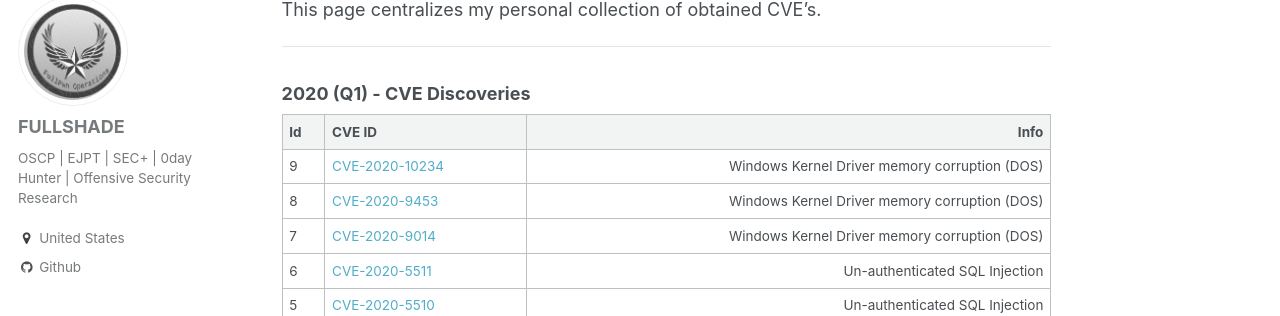
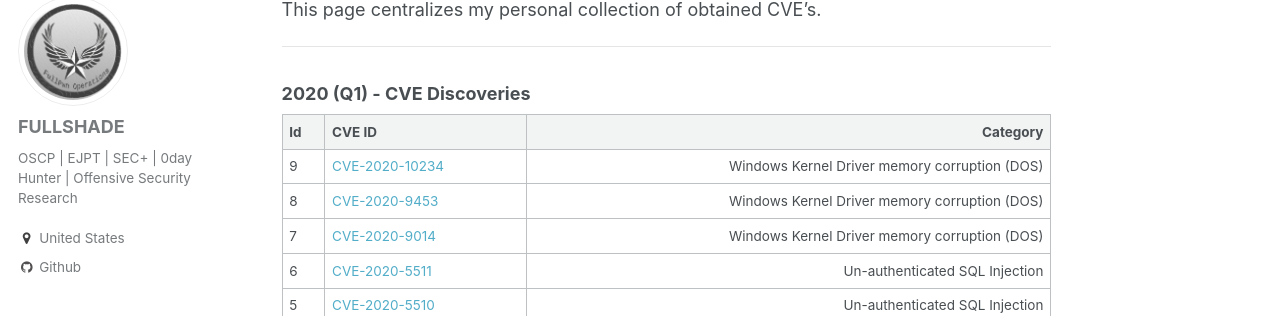
Before and after one commit to asdyxcyxc/FULLSHADE.github.io, a Jekyll site: the page built from _pages/cves.md, in a window 1280 px wide and 1293 px high. Shown: the part 296-612 px from the top of the window. Built offline with Jekyll 4.4.1, drawn with Linux system fonts in a browser that asks for light colours.

Commit message:
Update cves.md

```diff
--- a/_pages/cves.md
+++ b/_pages/cves.md
@@ -13,7 +13,7 @@ This page centralizes my personal collection of obtained CVE's.
 
 ### 2020 (Q1) - CVE Discoveries ###
 
-| Id | CVE ID | Info  |
+| Id | CVE ID | Category  |
 |:---|:--------|--------:|
 | 9 | [CVE-2020-10234](https://cve.mitre.org/cgi-bin/cvename.cgi?name=CVE-2020-10234) | Windows Kernel Driver memory corruption (DOS)|
 | 8 | [CVE-2020-9453](https://cve.mitre.org/cgi-bin/cvename.cgi?name=CVE-2020-9014) | Windows Kernel Driver memory corruption (DOS)|
```
